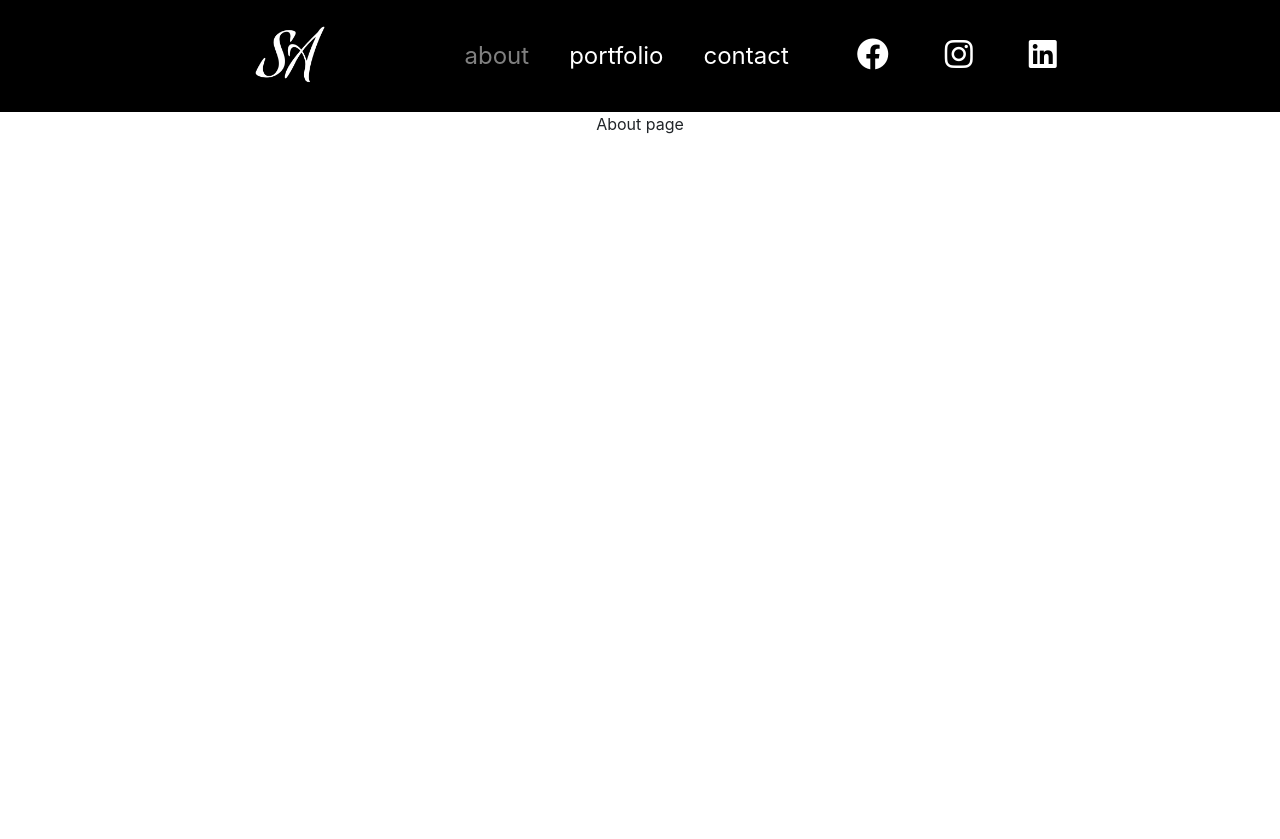
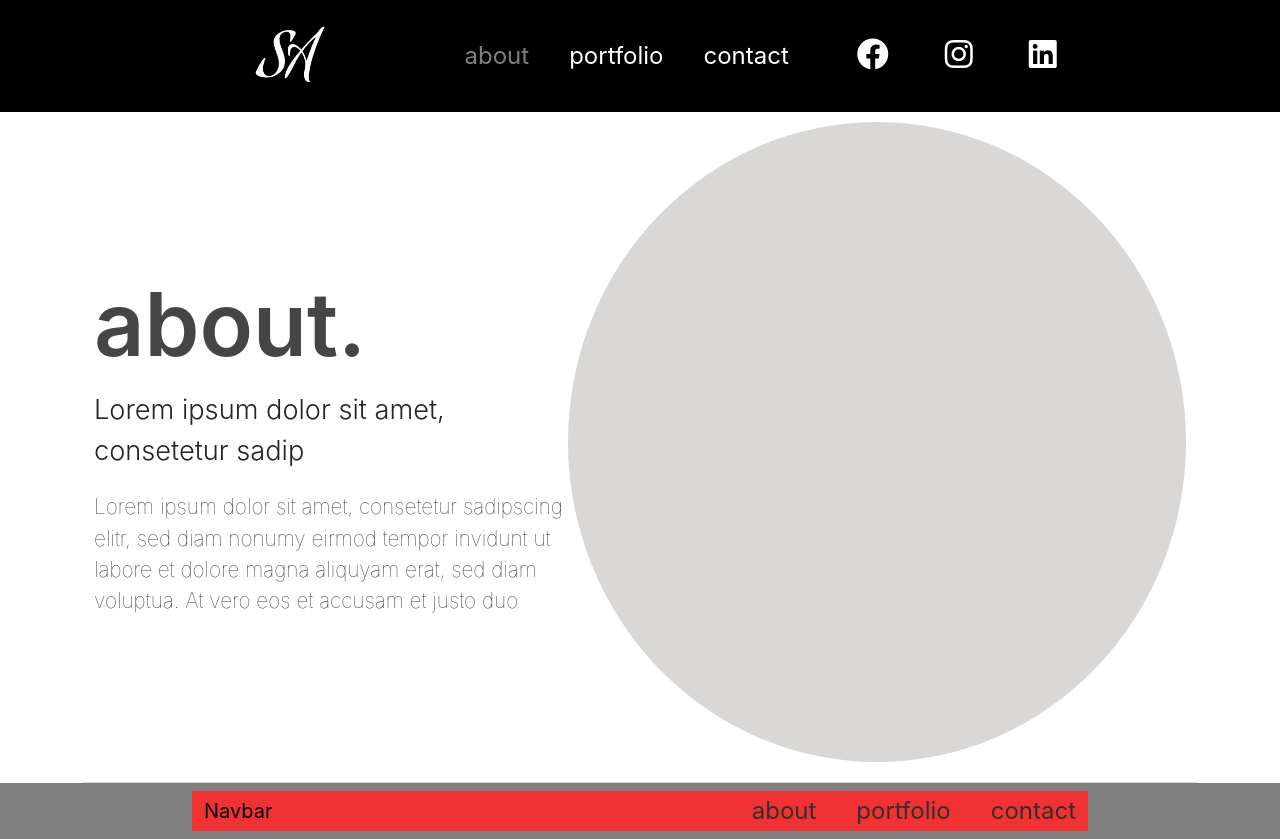
Before and after one commit to sari-rahul/My-Portfolio, a React (Create React App) app: page /about in a window 1280 px wide. Before the commit the page ends 800 px from the top, so only its background shows below. Built offline with nearby package versions, Linux system fonts and the light colour scheme; a web font is replaced by a local one.

Commit message:
Add about page

```diff
--- a/src/App.css
+++ b/src/App.css
@@ -1,37 +1,23 @@
 .App {
   text-align: center;
+  width:100vw;
 }
 
-.App-logo {
-  height: 40vmin;
-  pointer-events: none;
-}
-
-
-.App-header {
-  background-color: #282c34;
-  min-height: 100vh;
-  display: flex;
-  flex-direction: column;
-  align-items: center;
-  justify-content: center;
-  font-size: calc(10px + 2vmin);
-  color: white;
-}
-
-.App-link {
-  color: #61dafb;
-}
 
 a {
   color: white !important;
   margin-left: 20px;
   text-decoration: none;
-
+}
+a:hover{
+  opacity: 0.7;
 }
 
 i{
   font-size: 2rem !important;
+}
+i:hover{
+  opacity: 0.7;
 }
 
 @media screen and (min-width: 1000px){
--- a/src/App.js
+++ b/src/App.js
@@ -2,6 +2,7 @@ import React from 'react';
 import './App.css';
 import { BrowserRouter as Router } from 'react-router-dom';
 import NavBar from '../src/components/NavBar';
+import Footer from '../src/components/Footer';
 import { Container } from 'react-bootstrap';
 import { Routes, Route } from 'react-router-dom';
 import Portfolio from '../src/pages/Portfolio';
@@ -21,6 +22,7 @@ function App() {
             <Route path="/contact" element={<Contact />} />
           </Routes>
         </Container>
+        <Footer/>
       </div>
     </Router>
   );
--- /dev/null
+++ b/src/components/Footer.js
@@ -0,0 +1,37 @@
+import React from 'react';
+import Nav from 'react-bootstrap/Nav';
+import Navbar from 'react-bootstrap/Navbar';
+import { Container } from 'react-bootstrap';
+import { Link, useLocation } from 'react-router-dom';
+import styles from '../styles/Footer.module.css';
+
+const Footer = () => {
+  const location = useLocation();
+  return (
+    <Navbar expand="md" data-bs-theme="light" className={styles.Footer}>
+        <Container className={styles.FooterContainer}>
+          <Navbar.Brand>Navbar</Navbar.Brand>
+          <Nav className="ms-auto">
+            <Nav.Item>
+              <Link to="/about" className={`${styles.FooterLink} ${location.pathname === '/about' ? styles.Active : ''}`}>
+                about
+              </Link>
+            </Nav.Item>
+            <Nav.Item>
+              <Link to="/portfolio" className={`${styles.FooterLink} ${location.pathname === '/portfolio' ? styles.Active : ''}`}>
+                portfolio
+              </Link>
+            </Nav.Item>
+            <Nav.Item>
+              <Link to="/contact" className={`${styles.FooterLink} ${location.pathname === '/contact' ? styles.Active : ''}`}>
+                contact
+              </Link>
+            </Nav.Item>
+
+          </Nav>
+        </Container>
+      </Navbar>
+  )
+}
+
+export default Footer
--- a/src/pages/About.js
+++ b/src/pages/About.js
@@ -1,10 +1,25 @@
-import React from 'react'
-
+import React from 'react';
+import { Container } from 'react-bootstrap';
+import styles from '../styles/About.module.css';
 const About = () => {
   return (
-    <div>
-      About page
-    </div>
+    <Container className={styles.AboutContainer}>
+      <div className={styles.LeftContainer}>
+        <div className={styles.Heading}>about.</div>
+        <div className={styles.SubHeading}>
+        Lorem ipsum dolor sit amet, consetetur sadip
+        </div>
+        <div className={styles.Data}>
+        Lorem ipsum dolor sit amet, consetetur sadipscing
+        elitr, sed diam nonumy eirmod tempor invidunt ut
+        labore et dolore magna aliquyam erat, sed diam
+        voluptua. At vero eos et accusam et justo duo
+        </div>
+      </div>
+      <div className={styles.RightContainer}>
+        <img src="" alt="" />
+      </div>
+    </Container>
   )
 }
 
--- /dev/null
+++ b/src/styles/About.module.css
@@ -0,0 +1,82 @@
+.AboutContainer {
+    width: 100%;
+    height: fit-content;
+    display: flex;
+    align-items: center;
+    justify-content: space-evenly;
+    flex-direction: row;
+    border-bottom: 1px solid rgb(218, 215, 215);
+    padding-bottom: 20px;
+  }
+
+  .LeftContainer {
+    text-align: left;
+    height: 80vh;
+    width: 45%;
+    display: flex;
+    flex-direction: column;
+    align-items: left;
+    justify-content: center;
+    animation: slideInFromLeft 4s ease-in-out;
+  }
+
+  @keyframes slideInFromLeft {
+    from {
+      opacity: 0;
+      transform: translateX(-100%);
+    }
+    to {
+      opacity: 1;
+      transform: translateX(0);
+    }
+  }
+
+  .RightContainer {
+    background-color: rgb(217, 216, 214);
+    height: 80vh;
+    width: 80vh;
+    border-radius: 50%;
+    margin-top: 10px;
+    animation: slideInFromRight 1s ease-in-out;
+  }
+
+  @keyframes slideInFromRight {
+    from {
+      opacity: 0;
+      transform: translateX(100%);
+    }
+    to {
+      opacity: 1;
+      transform: translateX(0);
+    }
+  }
+
+  .Heading {
+    color: rgb(70, 69, 69);
+    font-size: 5.5rem;
+    font-weight: 600;
+    text-align: left;
+  }
+  .SubHeading{
+    font-size: 1.7rem;
+    font-weight: 300;
+
+  }
+  .Data{
+    padding-top: 20px;
+    font-size: 1.3rem;
+    font-weight: 100;
+  }
+
+  @media screen and (max-width: 1000px) {
+    .AboutContainer {
+      display: flex;
+      flex-direction: column;
+    }
+    .LeftContainer {
+      width: 100%;
+    }
+    .RightContainer {
+      width: 100%;
+    }
+  }
--- /dev/null
+++ b/src/styles/Footer.module.css
@@ -0,0 +1,14 @@
+.Footer{
+    width:100%;
+    height:fit-content;
+    margin: 0 !important;
+    background-color: grey;
+}
+.FooterContainer{
+    width: 70%;
+    background-color: rgb(240, 50, 50);
+
+}
+.FooterLink{
+    color: rgb(52, 46, 46) !important;
+}
--- a/src/styles/NavBar.module.css
+++ b/src/styles/NavBar.module.css
@@ -5,6 +5,17 @@
     height: fit-content;
     padding: 1rem;
     font-size: 1.2rem;
+    animation: slideDown 2s ease-in-out;
+}
+@keyframes slideDown{
+    from{
+        opacity: 0;
+        transform: translateY(-100%);
+    }
+    to{
+        opacity: 1;
+        transform: translateY(0);
+    }
 }
 .navbar-toggler{
     color: white !important;
```
